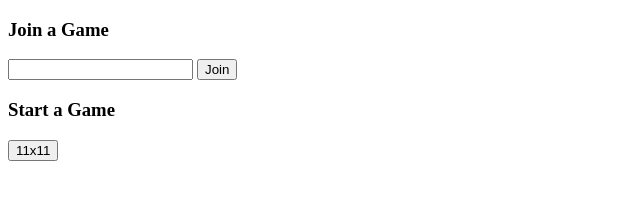
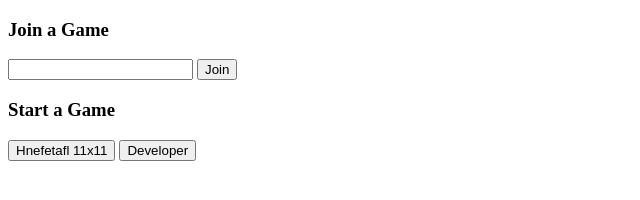
Before and after one commit to TheWarHawk2005/tafl-test-2, a plain HTML site: page index.html in a window 1280 px wide. Shown: the whole page, without its empty margins (0-640 px from the left). Drawn offline with Linux system fonts and the light colour scheme.

Commit message:
Update index.html

```diff
--- a/index.html
+++ b/index.html
@@ -19,7 +19,8 @@
             <button onclick="joinGame('game-id-input')">Join</button>
 
             <h3>Start a Game</h3>
-            <button onclick="startGame()">11x11</button>
+            <button onclick="startGame('hnefetafl')">Hnefetafl 11x11</button>
+            <button onclick="startGame('demo')">Developer</button>
         </section>
 
     </main>
```
